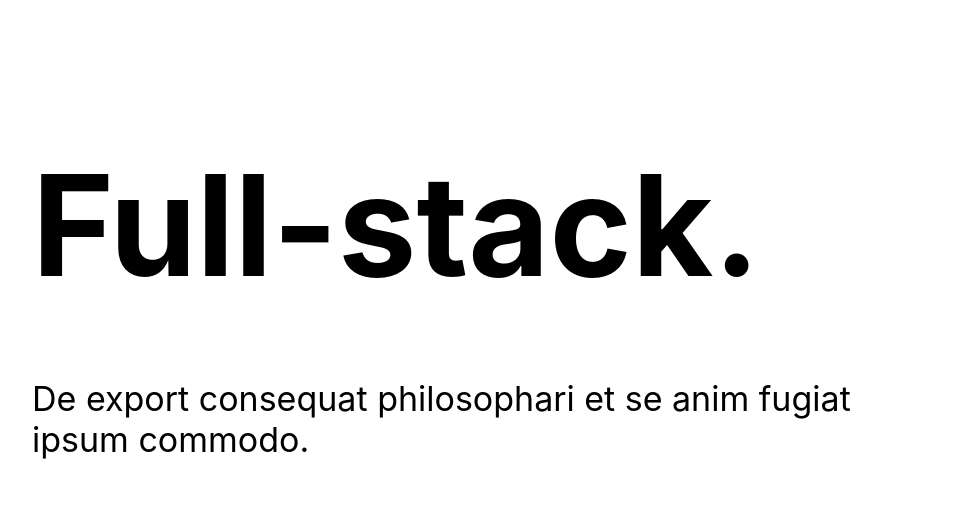
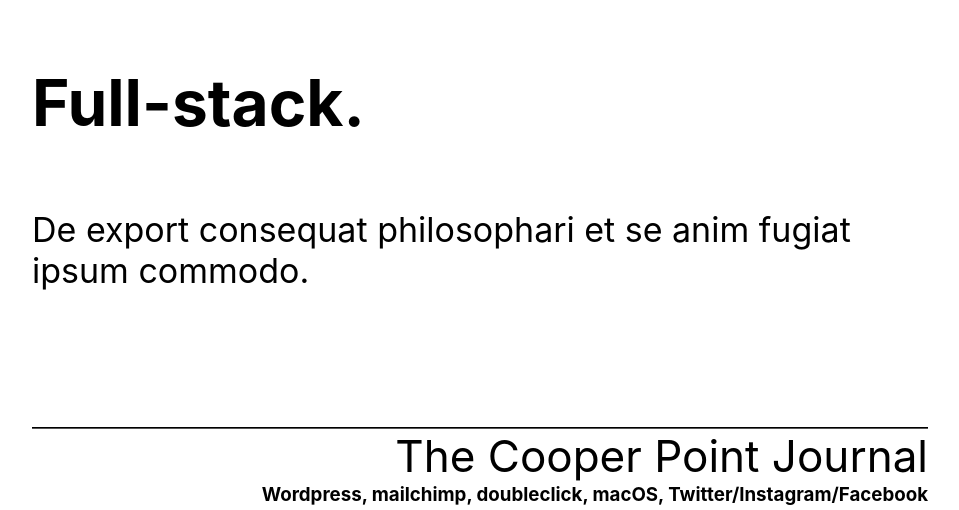
Before and after one commit to vogeldaniel/me, a React (Create React App) app: page /portfolio in a window 1280 px wide. Shown: the top 510 px of the page, without its empty margins (160-1119 px from the left). Built offline with nearby package versions, Linux system fonts and the light colour scheme.

Commit message:
Refactored portfolio top descriptor into a seperate component.

```diff
--- a/src/areas/Portfolio/Software.js
+++ b/src/areas/Portfolio/Software.js
@@ -2,6 +2,9 @@ import React from "react";
 import ProjectCard from "../../components/ProjectCard.js";
 import styled from "styled-components";
 import Fade from "react-reveal/Fade";
+
+import TopDescriptor from "../../components/TopDescriptor.js";
+
 
 const BottomBlock = styled.div`
   background-color: white;
@@ -82,27 +85,22 @@ const SoftwareCards = projects => {
   });
 };
 
-const Title = styled.h1`
-  font-size: calc(124px + 2vmin);
-  text-align: left;
-  margin: 1em 15vw 0em 15vw;
-`;
-
-const DescriptionStyle = styled.p`
-  font-size: calc(18px + 2vmin);
-  text-align: left;
-  margin: 2em 15vw 15vh 15vw;
-`;
-
 const Software = () => {
   return (
-    <div>
-      <Title>Full-stack.</Title>
-      <DescriptionStyle>De export consequat philosophari et se anim fugiat ipsum commodo.</DescriptionStyle>
+    <Boop>
+      <TopDescriptor title="Full-stack." description="De export consequat philosophari et se anim fugiat ipsum commodo." />
       {SoftwareCards(SoftwareInfo)}
       <BottomBlock />
-    </div>
+    </Boop>
   );
 }
 
+const Boop = styled.div`
+  display: flex;
+  flex-direction: column;
+  width: 70vw;
+  justify-content: center;
+  margin: 0em 5vw 0em 5vw;
+`;
+
 export default Software;
--- a/src/areas/Portfolio/Stories.js
+++ b/src/areas/Portfolio/Stories.js
@@ -3,6 +3,8 @@ import ProjectCard from "../../components/ProjectCard.js";
 import Fade from "react-reveal/Fade";
 
 import styled from "styled-components";
+
+import TopDescriptor from "../../components/TopDescriptor.js";
 
 const StoryInfo = [
   {
@@ -233,12 +235,12 @@ const Description = styled.p`
 const Stories = () => {
   return (
     <Boop>
-      <Title>Watchdog.</Title>
-      <Description>
-        Offendit eruditionem sed eiusmod, duis nam commodo an aute. Eu nisi
+      <TopDescriptor
+        title="Watchdog."
+        description="Offendit eruditionem sed eiusmod, duis nam commodo an aute. Eu nisi
         mentitum voluptatibus, pariatur ut ingeniis. Deserunt do irure nostrud,
-        eu an quis aute duis.
-      </Description>
+        eu an quis aute duis."
+        />
       {StoryCards(StoryInfo)}
       <BottomBlock />
     </Boop>
--- /dev/null
+++ b/src/components/TopDescriptor.js
@@ -0,0 +1,26 @@
+import React from "react";
+import styled from "styled-components";
+import Fade from "react-reveal/Fade";
+
+const Title = styled.h1`
+  font-size: calc(48px + 2vmin);
+  text-align: left;
+  margin: 1em 0vw 0em 0vw;
+`;
+
+const Description = styled.p`
+  font-size: calc(18px + 2vmin);
+  text-align: left;
+  margin: 2em 0 15vh 0;
+`;
+
+const TopDescriptor = props => {
+  return (
+    <>
+      <Title>{props.title}</Title>
+      <Description>{props.description}</Description>
+    </>
+  );
+};
+
+export default TopDescriptor;
```
